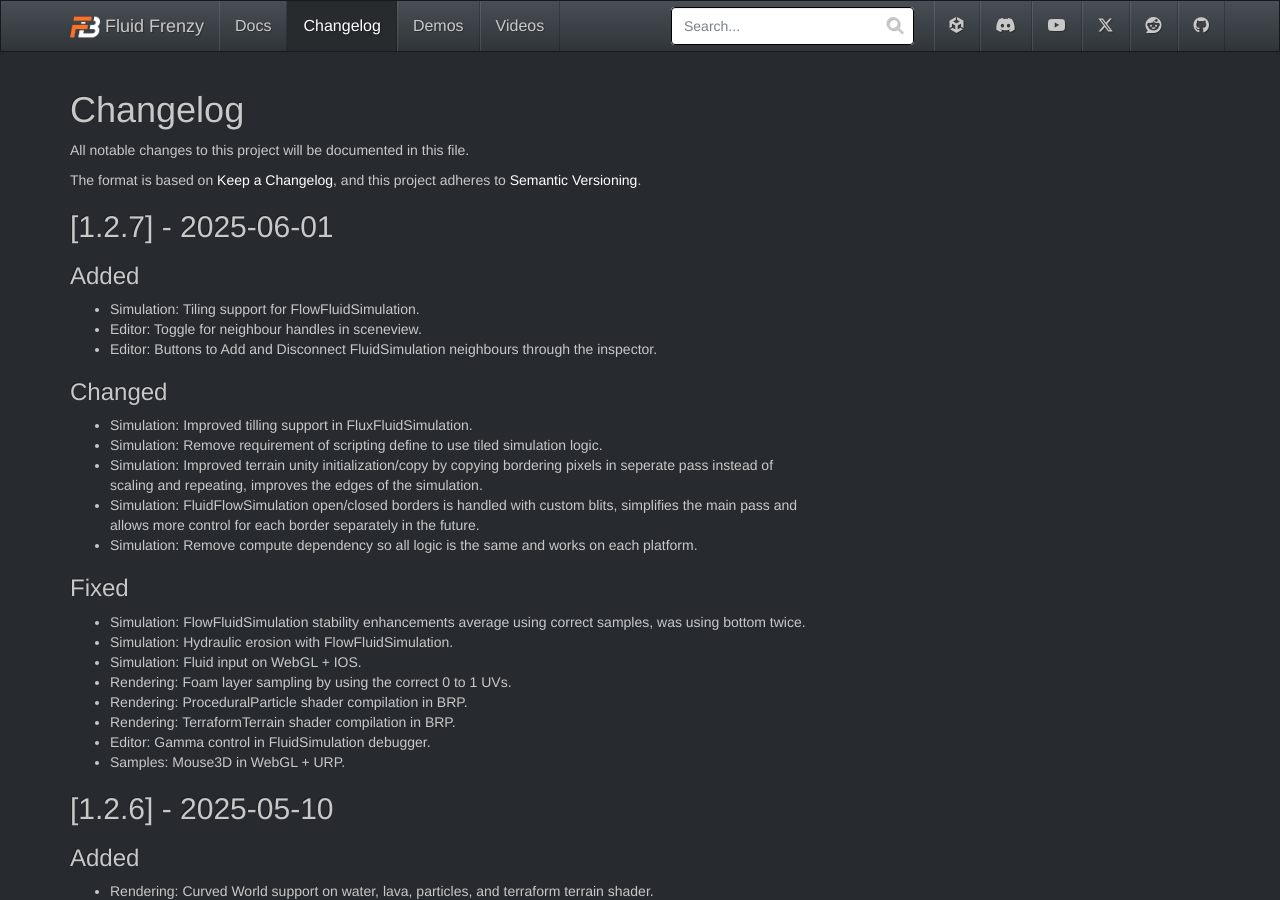
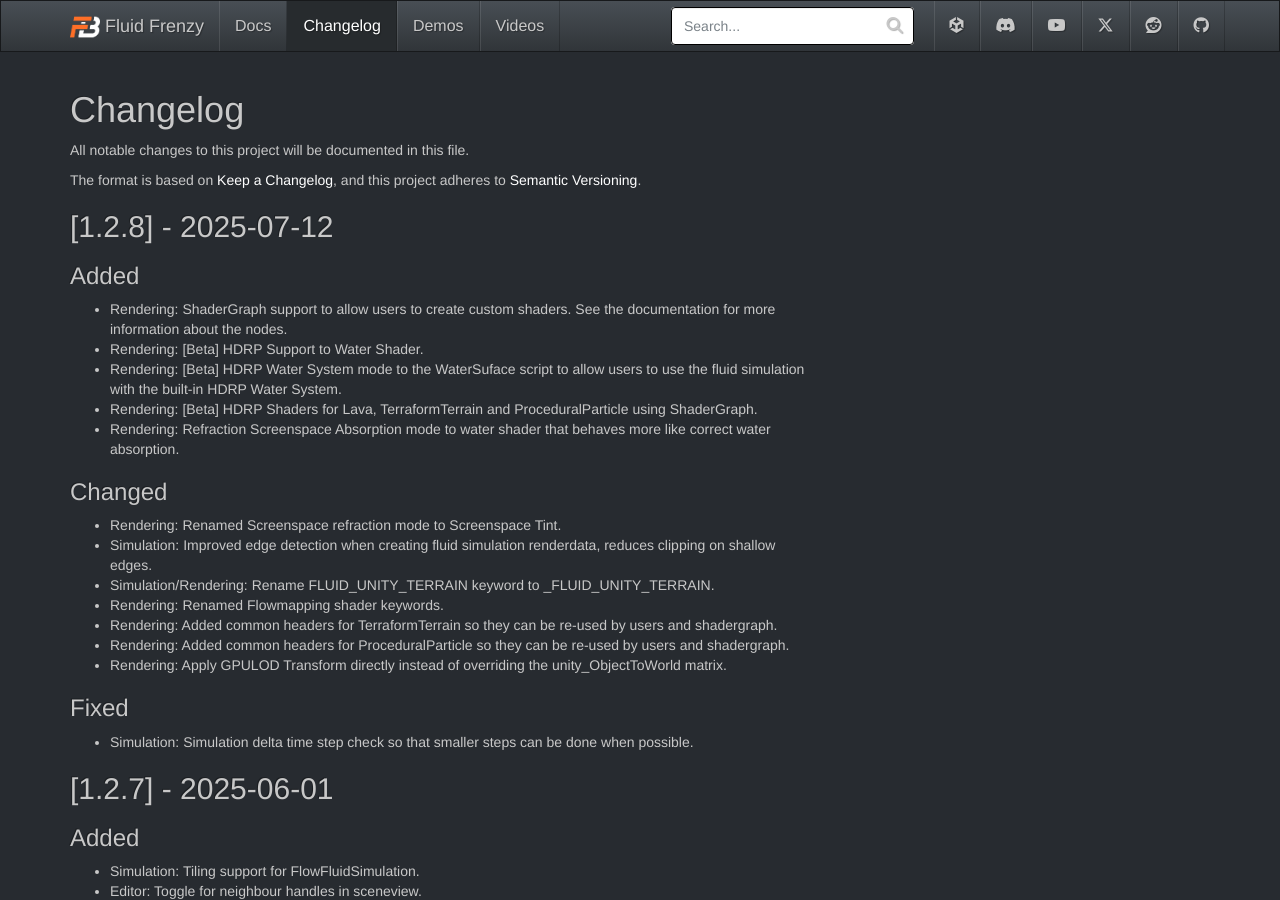
Before and after one commit to FrenzyByte/fluidfrenzy, a Jekyll site: the page built from _changelog/index.md, in a window 1280 px wide and 900 px high. Built offline with Jekyll 4.4.1, drawn with Linux system fonts in a browser that asks for light colours.

Commit message:
1.2.8 changelog.

```diff
--- a/_changelog/index.md
+++ b/_changelog/index.md
@@ -9,6 +9,28 @@ All notable changes to this project will be documented in this file.
 
 The format is based on [Keep a Changelog](https://keepachangelog.com/en/1.1.0/),
 and this project adheres to [Semantic Versioning](https://semver.org/spec/v2.0.0.html).
+
+## [1.2.8] - 2025-07-12
+
+### Added
+- Rendering: ShaderGraph support to allow users to create custom shaders. See the documentation for more information about the nodes.
+- Rendering: [Beta] HDRP Support to Water Shader.
+- Rendering: [Beta] HDRP Water System mode to the WaterSuface script to allow users to use the fluid simulation with the built-in HDRP Water System.
+- Rendering: [Beta] HDRP Shaders for Lava, TerraformTerrain and ProceduralParticle using ShaderGraph.
+- Rendering: Refraction Screenspace Absorption mode to water shader that behaves more like correct water absorption.
+
+### Changed
+- Rendering: Renamed Screenspace refraction mode to Screenspace Tint.
+- Simulation: Improved edge detection when creating fluid simulation renderdata, reduces clipping on shallow edges.
+- Simulation/Rendering: Rename FLUID_UNITY_TERRAIN keyword to _FLUID_UNITY_TERRAIN.
+- Rendering: Renamed Flowmapping shader keywords.
+- Rendering: Added common headers for TerraformTerrain so they can be re-used by users and shadergraph.
+- Rendering: Added common headers for ProceduralParticle so they can be re-used by users and shadergraph.
+- Rendering: Apply GPULOD Transform directly instead of overriding the unity_ObjectToWorld matrix.
+
+### Fixed
+- Simulation: Simulation delta time step check so that smaller steps can be done when possible.
+
 
 ## [1.2.7] - 2025-06-01
 
```
